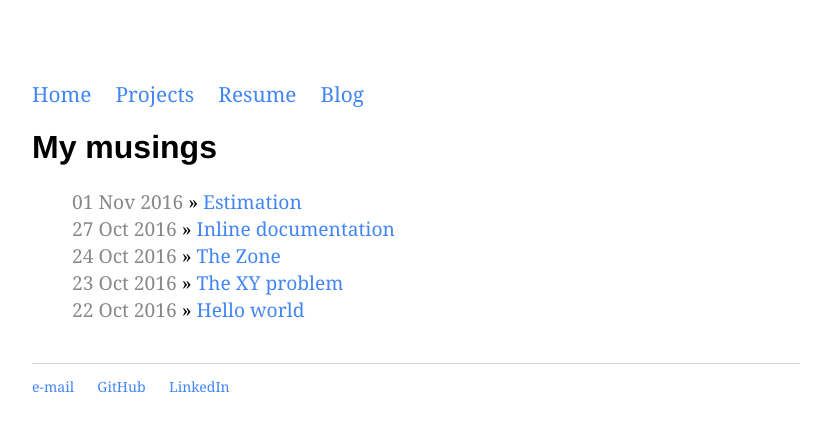
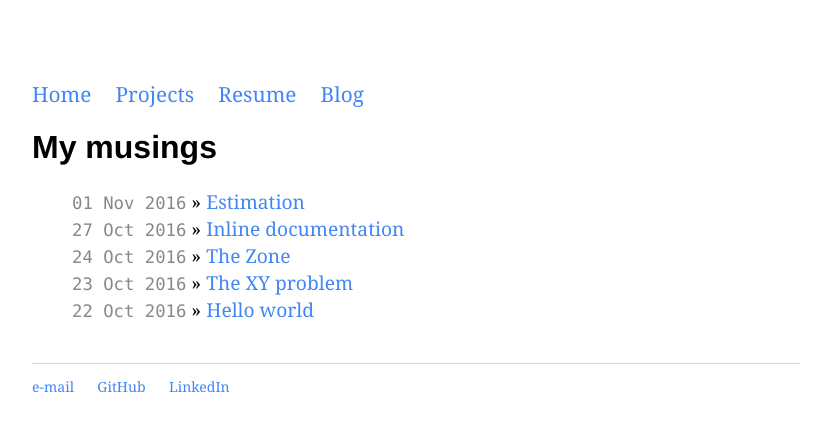
Before and after one commit to RaghavRamesh/RaghavRamesh.github.io, a Jekyll site: the page built from blog/index.html, in a window 1280 px wide. Shown: the top 432 px of the page, without its empty margins (224-1055 px from the left). Built offline with Jekyll 4.4.1, drawn with Linux system fonts in a browser that asks for light colours.

Commit message:
Updated CSS of date in blog posts list.

```diff
--- a/css/main.css
+++ b/css/main.css
@@ -49,6 +49,8 @@ ul.posts li {
 
 .date {
     color: #888;
+    font-family: 'Monaco', 'Helvetica', 'Arial', 'Sans-Serif';
+    font-size: 0.9em;
 }
 
 .back-link {
```
